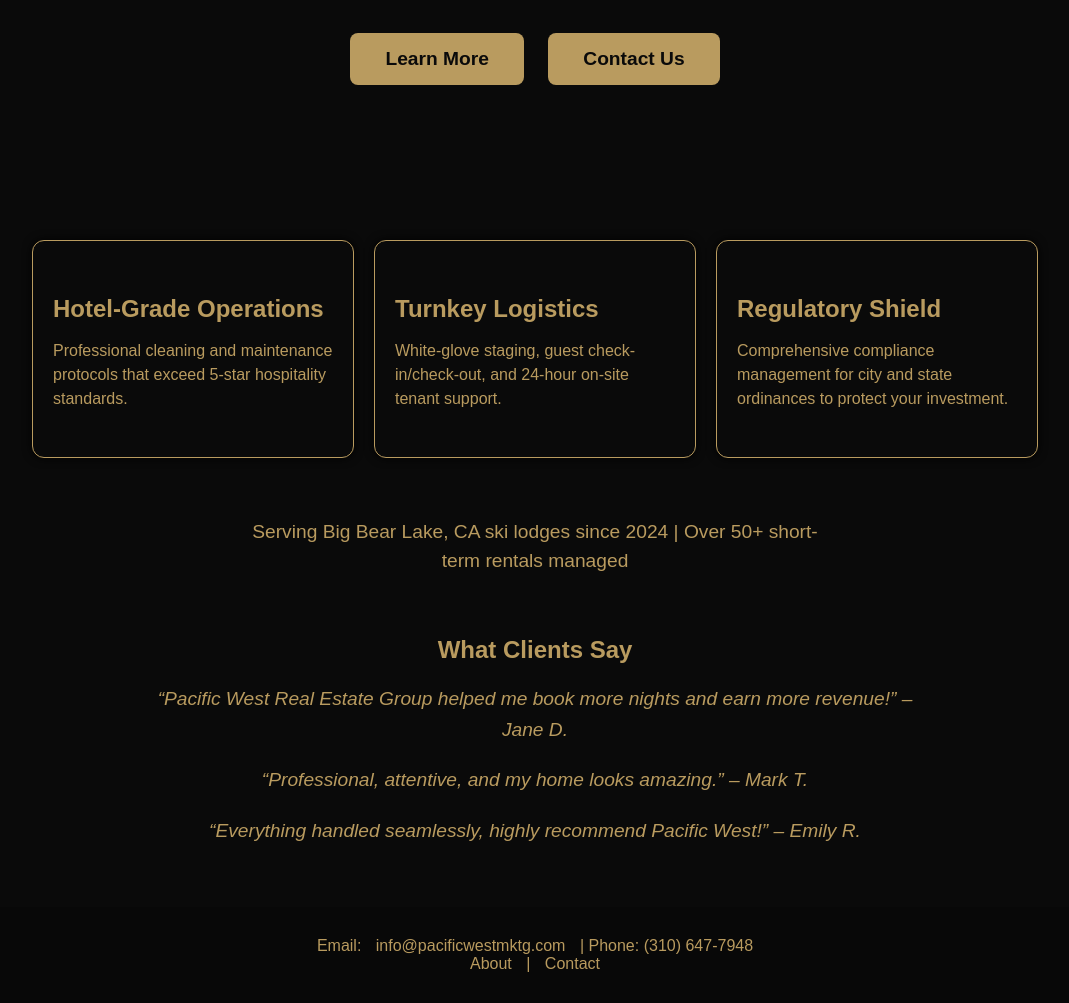
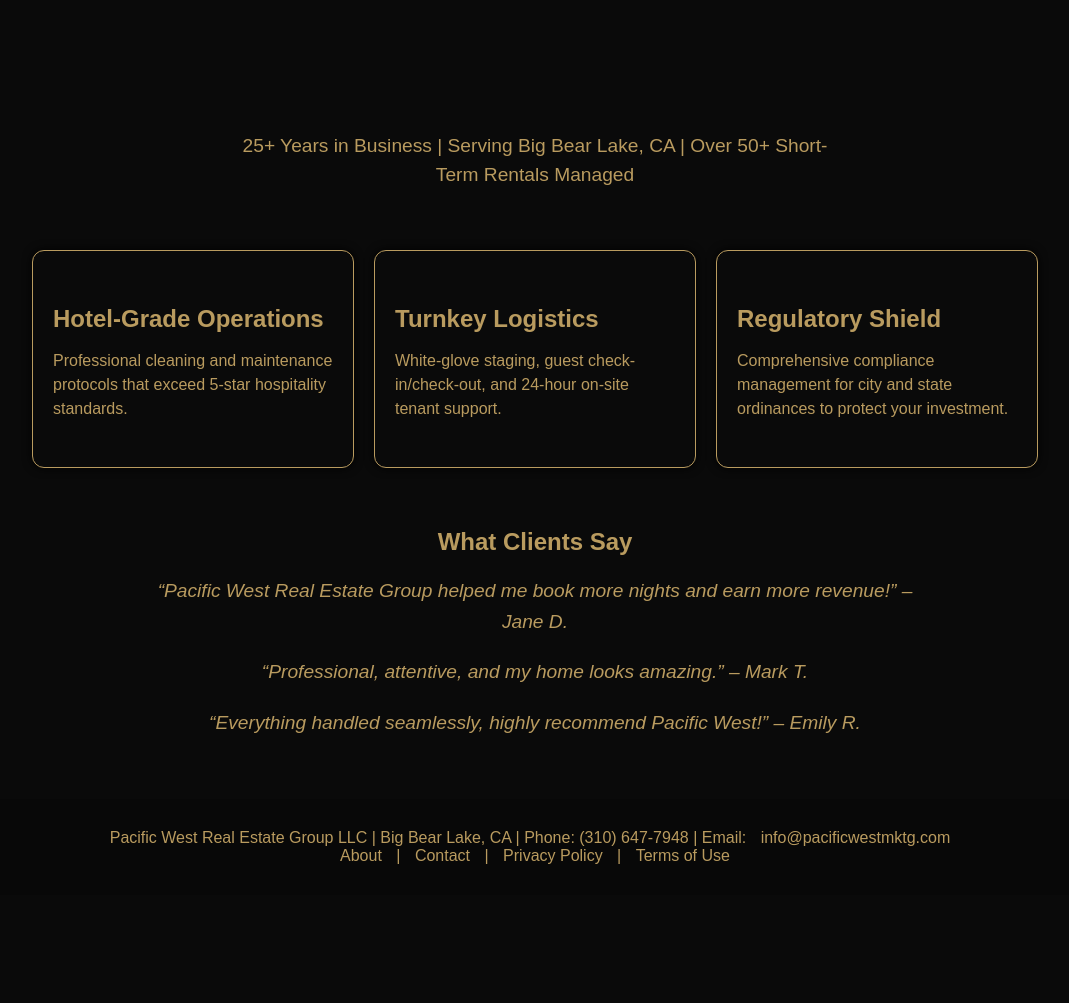
Before and after one commit to sellersben/pacificwestmktg.com, a plain HTML site: page index.html in a window 1280 px wide. Shown: the part 560-1563 px from the top of the page, without its empty margins (105-1174 px from the left). After the commit the page ends 1455 px from the top, so only its background shows below. Drawn offline with Linux system fonts and the light colour scheme.

Commit message:
Update index.html

```diff
--- a/index.html
+++ b/index.html
@@ -1,3 +1,5 @@
+Ready to copy-paste as-is:
+
 <!DOCTYPE html>
 <html lang="en">
 <head>
@@ -49,8 +51,13 @@
       font-weight: bold;
       transition: 0.3s;
     }
-    .button:hover {
-      background: #a88c50;
+    .button:hover { background: #a88c50; }
+
+    .trust {
+      margin: 20px auto 60px auto;
+      font-size: 1.2em;
+      max-width: 600px;
+      line-height: 1.5em;
     }
 
     .core-pillars {
@@ -91,13 +98,6 @@
       line-height: 1.6em;
     }
 
-    .trust {
-      margin: 40px auto;
-      font-size: 1.2em;
-      max-width: 600px;
-      line-height: 1.5em;
-    }
-
     footer {
       background: #080808;
       padding: 30px 20px;
@@ -113,9 +113,11 @@
     <img src="logo3.png" alt="Pacific West Real Estate Group LLC Logo">
     <h1>Full-Service Luxury Asset Management & Short-Term Rental Optimization</h1>
     <div class="tagline">We provide 5-star hotel standards for premium property owners, ensuring maximum yield through professional staging, 24/7 concierge support, and rigorous regulatory compliance.</div>
-    <a class="button" href="about.html">Learn More</a>
-    <a class="button" href="contact.html">Contact Us</a>
   </header>
+
+  <div class="trust">
+    25+ Years in Business | Serving Big Bear Lake, CA | Over 50+ Short-Term Rentals Managed
+  </div>
 
   <div class="core-pillars">
     <div class="pillar">
@@ -132,10 +134,6 @@
     </div>
   </div>
 
-  <div class="trust">
-    Serving Big Bear Lake, CA ski lodges since 2024 | Over 50+ short-term rentals managed
-  </div>
-
   <section class="testimonials">
     <h2>What Clients Say</h2>
     <div class="testimonial">“Pacific West Real Estate Group helped me book more nights and earn more revenue!” – Jane D.</div>
@@ -144,8 +142,8 @@
   </section>
 
   <footer>
-    Email: <a href="mailto:info@pacificwestmktg.com">info@pacificwestmktg.com</a> | Phone: (310) 647-7948<br>
-    <a href="about.html">About</a> | <a href="contact.html">Contact</a>
+    Pacific West Real Estate Group LLC | Big Bear Lake, CA | Phone: (310) 647-7948 | Email: <a href="mailto:info@pacificwestmktg.com">info@pacificwestmktg.com</a><br>
+    <a href="about.html">About</a> | <a href="contact.html">Contact</a> | <a href="privacy.html">Privacy Policy</a> | <a href="terms.html">Terms of Use</a>
   </footer>
 </body>
 </html>
```
